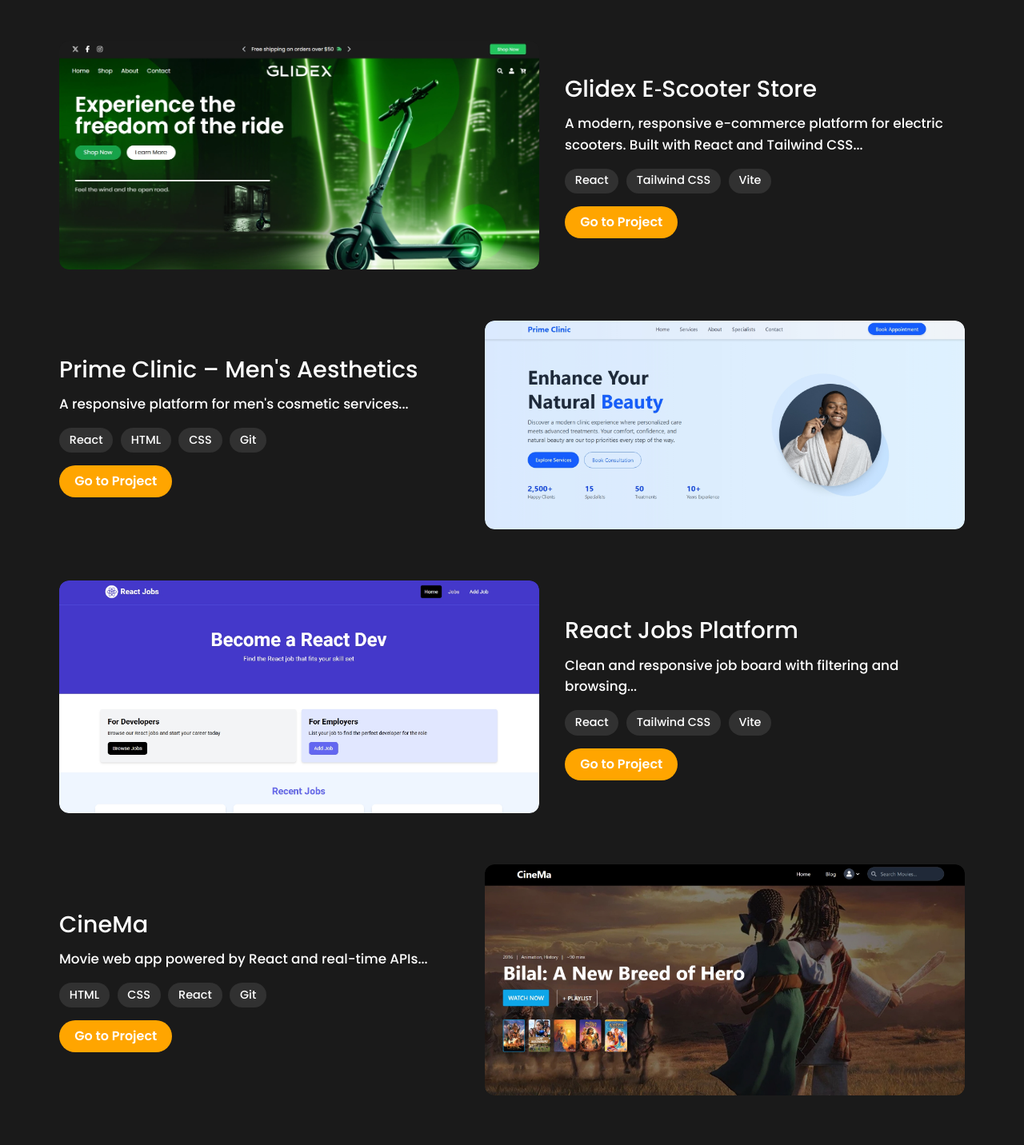
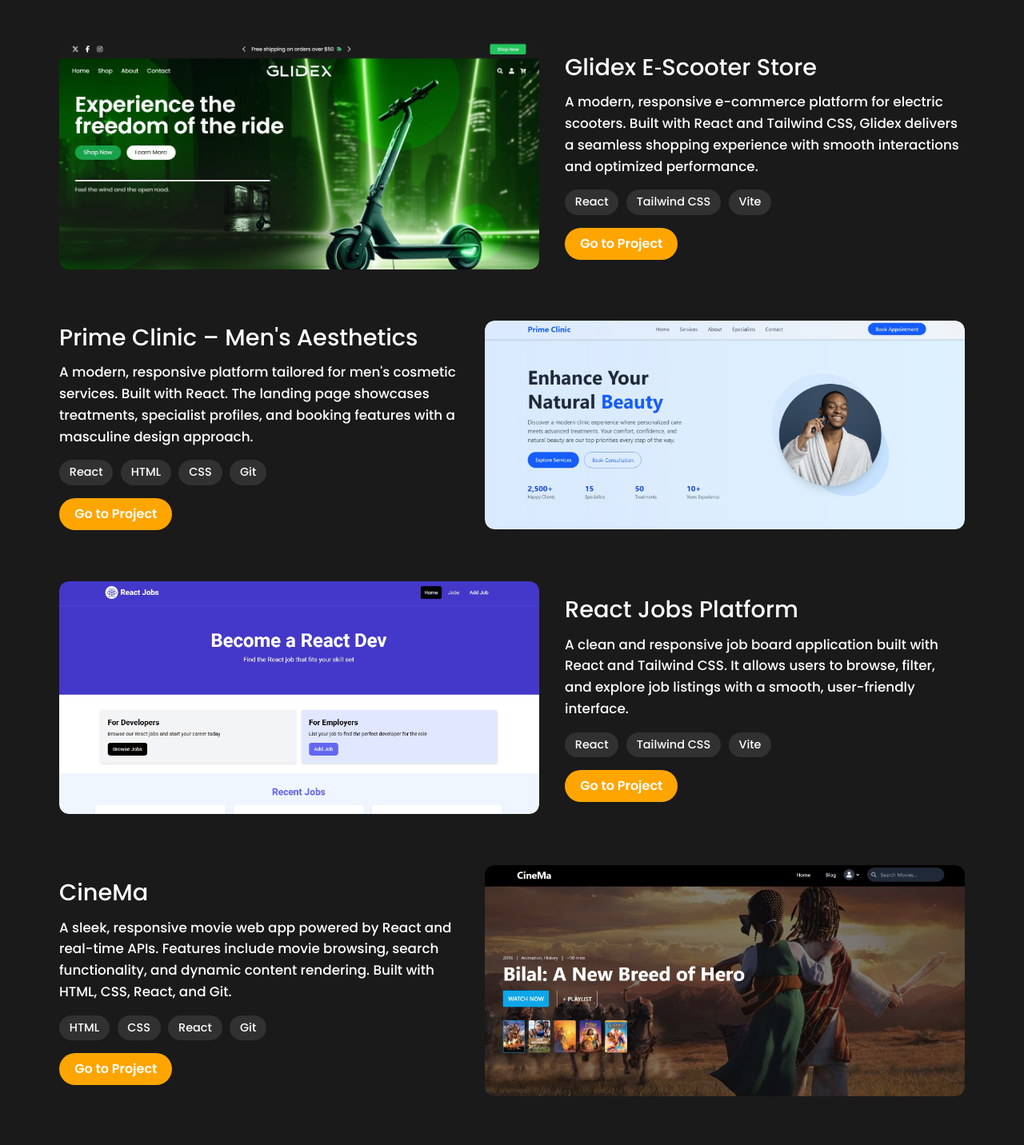
Before and after one commit to muheez-G/portfolio, a React (Vite) app: page / in a window 1280 px wide. Shown: the part 1633-3065 px from the top of the page at 80% size. Built offline with nearby package versions, Linux system fonts and the light colour scheme.

Commit message:
works-update

```diff
--- a/src/components/Works/works.jsx
+++ b/src/components/Works/works.jsx
@@ -11,39 +11,47 @@
 const projects = [
   {
     title: "Glidex E‑Scooter Store",
-    description: "A modern, responsive e-commerce platform for electric scooters. Built with React and Tailwind CSS...",
+    description: "A modern, responsive e-commerce platform for electric scooters. Built with React and Tailwind CSS, Glidex delivers a seamless shopping experience with smooth interactions and optimized performance.",
     tools: ["React", "Tailwind CSS", "Vite"],
     image: Portfolio2,
     link: "https://react-scooter-store-app.vercel.app/"
   },
   {
     title: "Prime Clinic – Men's Aesthetics",
-    description: "A responsive platform for men's cosmetic services...",
+    description: "A modern, responsive platform tailored for men's cosmetic services. Built with React. The landing page showcases treatments, specialist profiles, and booking features with a masculine design approach.",
     tools: ["React", "HTML", "CSS", "Git"],
     image: Portfolio4,
-    link: "https://cosmetic-app-react.vercel.app/"
+    link: "https://men-cosmetic-app-react.vercel.app/"
   },
   {
   title: "React Jobs Platform",
-    description: "Clean and responsive job board with filtering and browsing...",
+  description: "A clean and responsive job board application built with React and Tailwind CSS. It allows users to browse, filter, and explore job listings with a smooth, user-friendly interface.",
   tools: ["React", "Tailwind CSS", "Vite"],
   image: Portfolio3,
   link: "https://react-jobs-omega-ivory.vercel.app/jobs"
   },
   {
     title: "CineMa",
-    description: "Movie web app powered by React and real-time APIs...",
+    description: "A sleek, responsive movie web app powered by React and real-time APIs. Features include movie browsing, search functionality, and dynamic content rendering. Built with HTML, CSS, React, and Git.",
     tools: ["HTML", "CSS", "React", "Git"],
     image: Portfolio5,
-    link: "https://cinema-web-react.vercel.app/"
+    link: "https://cinema-web-react.vercel.app//"
   },
   {
   title: "EVOLUTION – EV Landing Page",
-    description: "High-performance landing page highlighting EV innovation...",
+  description: "A sleek, high-performance landing page highlighting electric vehicle innovation. Built with React, styled using HTML and CSS, and version-controlled with Git.",
   tools: ["React", "HTML", "CSS", "Git"],
   image: Portfolio1,
   link: "https://ev-web-three.vercel.app/"
   },
+  /* {
+    title: "Prime Clinic – Halal Men's Cosmetic Platform",
+    description: "A modern, responsive platform tailored for men's cosmetic services. Built with React, styled with CSS, and maintained with Git version control. The landing page showcases treatments, specialist profiles, and booking features with a masculine design approach.",
+    tools: ["React", "HTML", "CSS", "Git"],
+    image: Portfolio4,
+    link: "https://men-cosmetic-app-react.vercel.app/"
+  },
+  */
 ];
 
 const Works = () => {
--- a/style.css
+++ b/style.css
@@ -9,6 +9,5 @@
 body{
    background-color: #1a1a1afe;
    color: white;
-   overflow: hidden;
-   /* overflow-y: scroll; */
+   overflow-x: hidden;
 }
```
Lines whose indentation alone changed are shown as unchanged.
